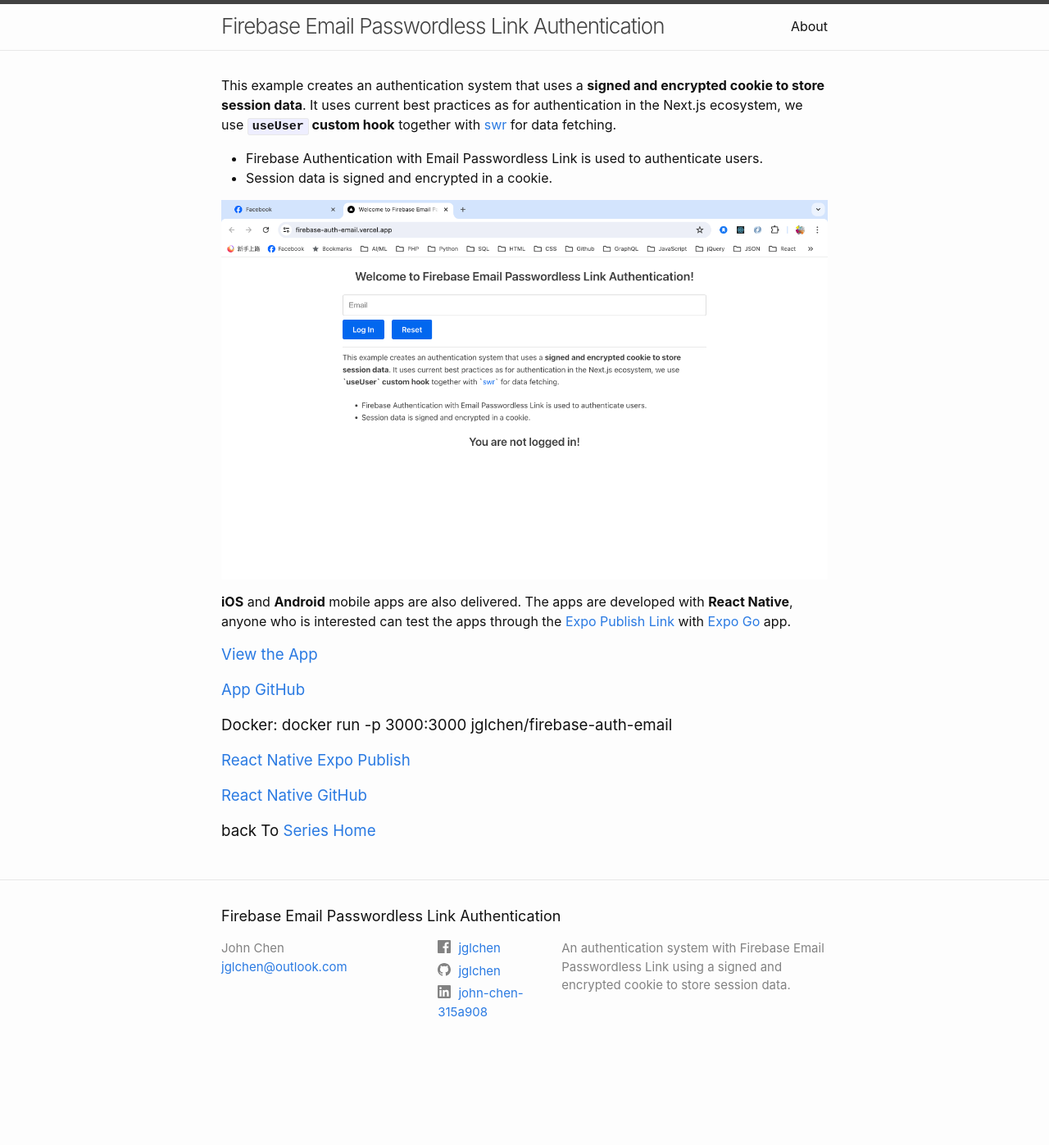
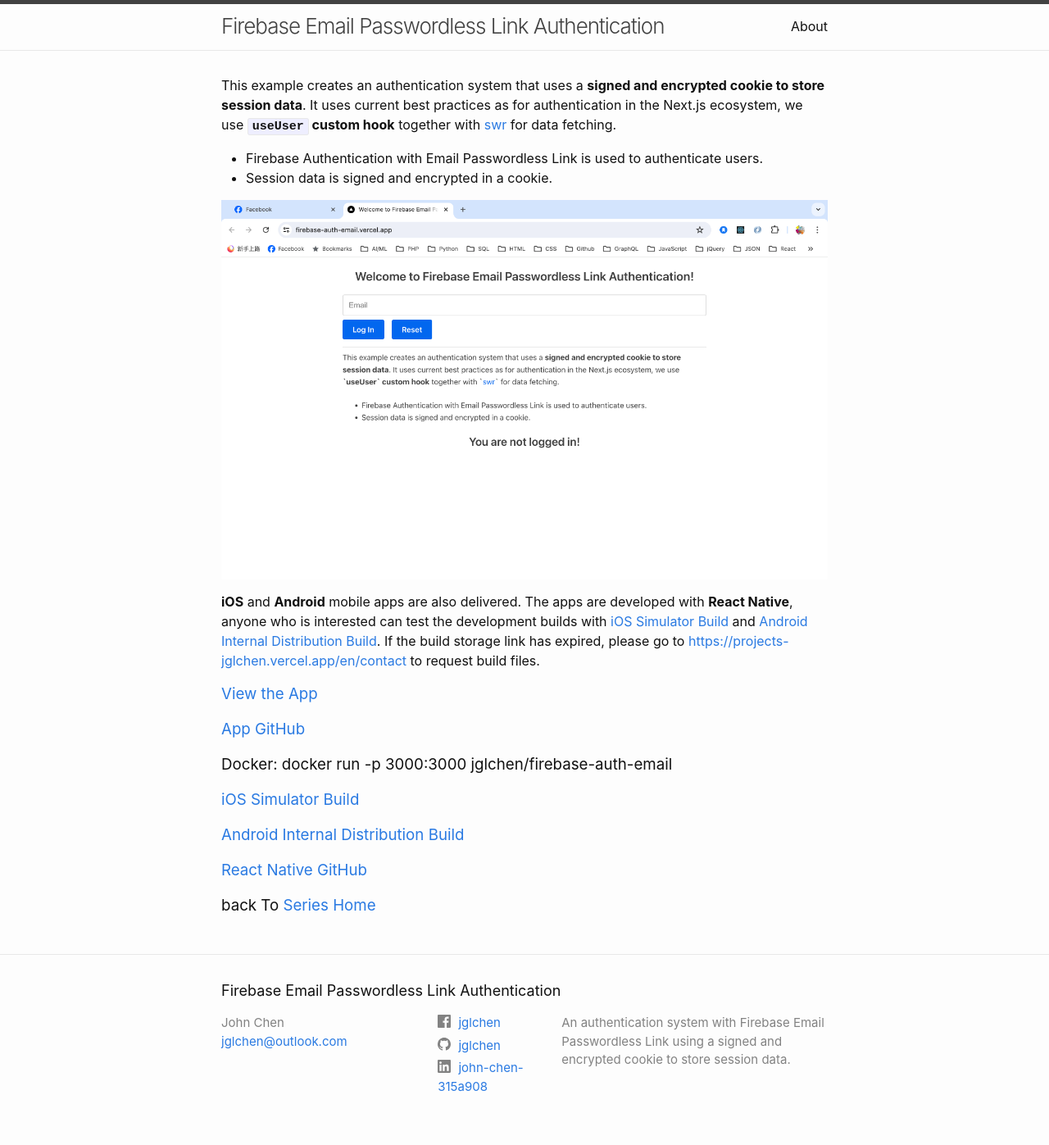
Before and after one commit to jglchen/firebase-auth-email, a Jekyll site: the page built from index.md, in a window 1280 px wide. Shown: the whole page at 82% size. Built offline with Jekyll 4.4.1, drawn with Linux system fonts in a browser that asks for light colours; comment, search, counter and statistics services are not loaded; before the commit the page ends 1306 px from its top, so only the background shows below that.

Commit message:
Update index.md

```diff
--- a/index.md
+++ b/index.md
@@ -15,12 +15,13 @@ This example creates an authentication system that uses a **signed and encrypted
 
 [![firebase-auth-email-screenshot](/images/firebase-auth-email-screenshot.png)](https://firebase-auth-email.vercel.app)
 
-**iOS** and **Android** mobile apps are also delivered. The apps are developed with **React Native**, anyone who is interested can test the apps through the [Expo Publish Link](https://expo.dev/@jglchen/firebase-auth-email) with [Expo Go](https://expo.dev/client) app.
+**iOS** and **Android** mobile apps are also delivered. The apps are developed with **React Native**, anyone who is interested can test the development builds with [iOS Simulator Build](https://expo.dev/accounts/jglchen/projects/firebase-auth-email/builds/0f15f092-b8d8-4bc1-ac03-bf703c0d3edd) and [Android Internal Distribution Build](https://expo.dev/accounts/jglchen/projects/firebase-auth-email/builds/fb497610-636a-48ef-8686-725e40d19ed1). If the build storage link has expired, please go to [https://projects-jglchen.vercel.app/en/contact](https://projects-jglchen.vercel.app/en/contact) to request build files.
 
 ### [View the App](https://firebase-auth-email.vercel.app)
 ### [App GitHub](https://github.com/jglchen/firebase-auth-email)
 ### Docker: docker run -p 3000:3000 jglchen/firebase-auth-email
-### [React Native Expo Publish](https://expo.dev/@jglchen/firebase-auth-email)
+### [iOS Simulator Build](https://expo.dev/accounts/jglchen/projects/firebase-auth-email/builds/0f15f092-b8d8-4bc1-ac03-bf703c0d3edd)
+### [Android Internal Distribution Build](https://expo.dev/accounts/jglchen/projects/firebase-auth-email/builds/fb497610-636a-48ef-8686-725e40d19ed1)
 ### [React Native GitHub](https://github.com/jglchen/react-native-firebase-auth-email)
 ### back To [Series Home](https://jglchen.github.io/)
 
```
